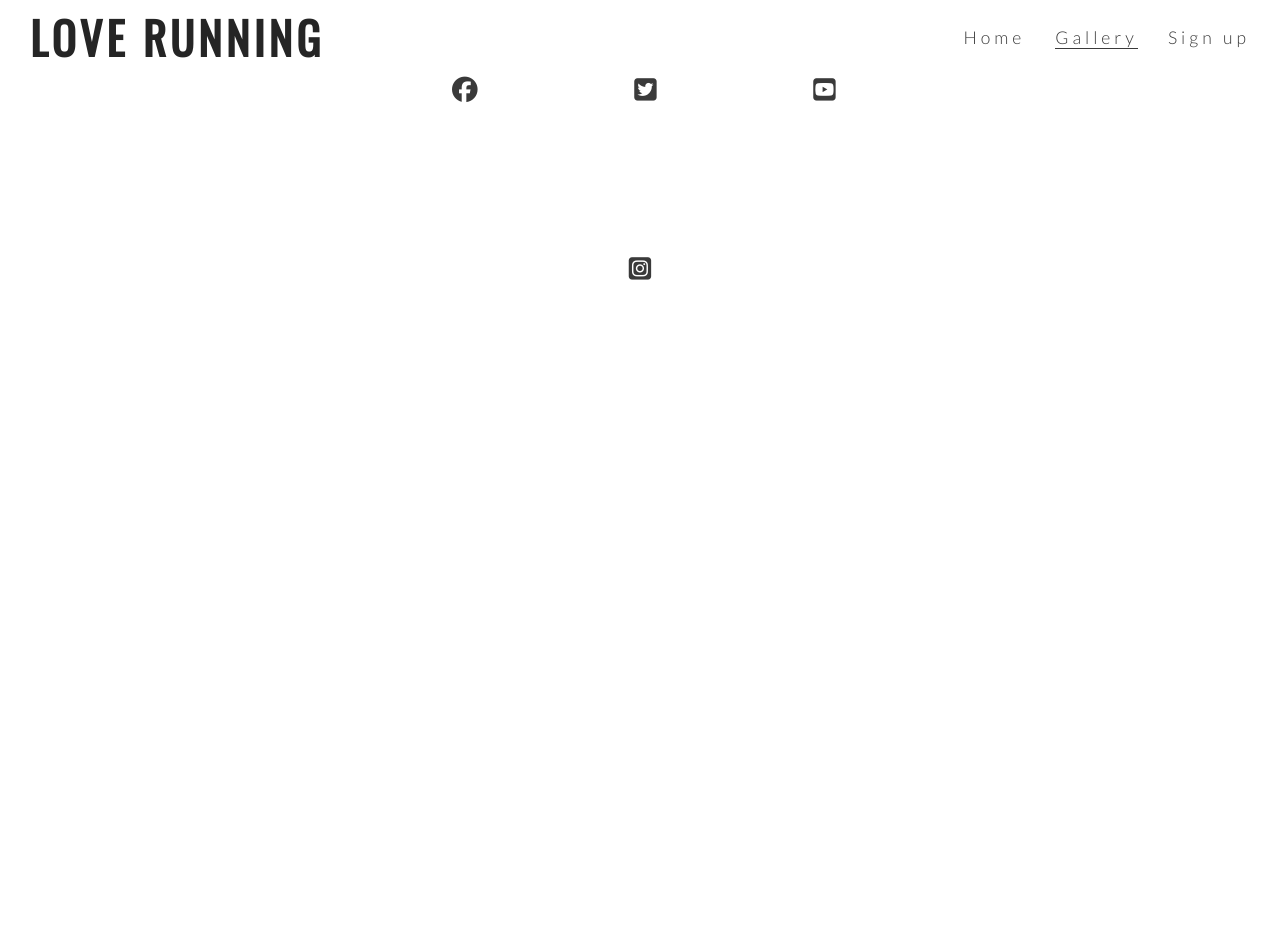
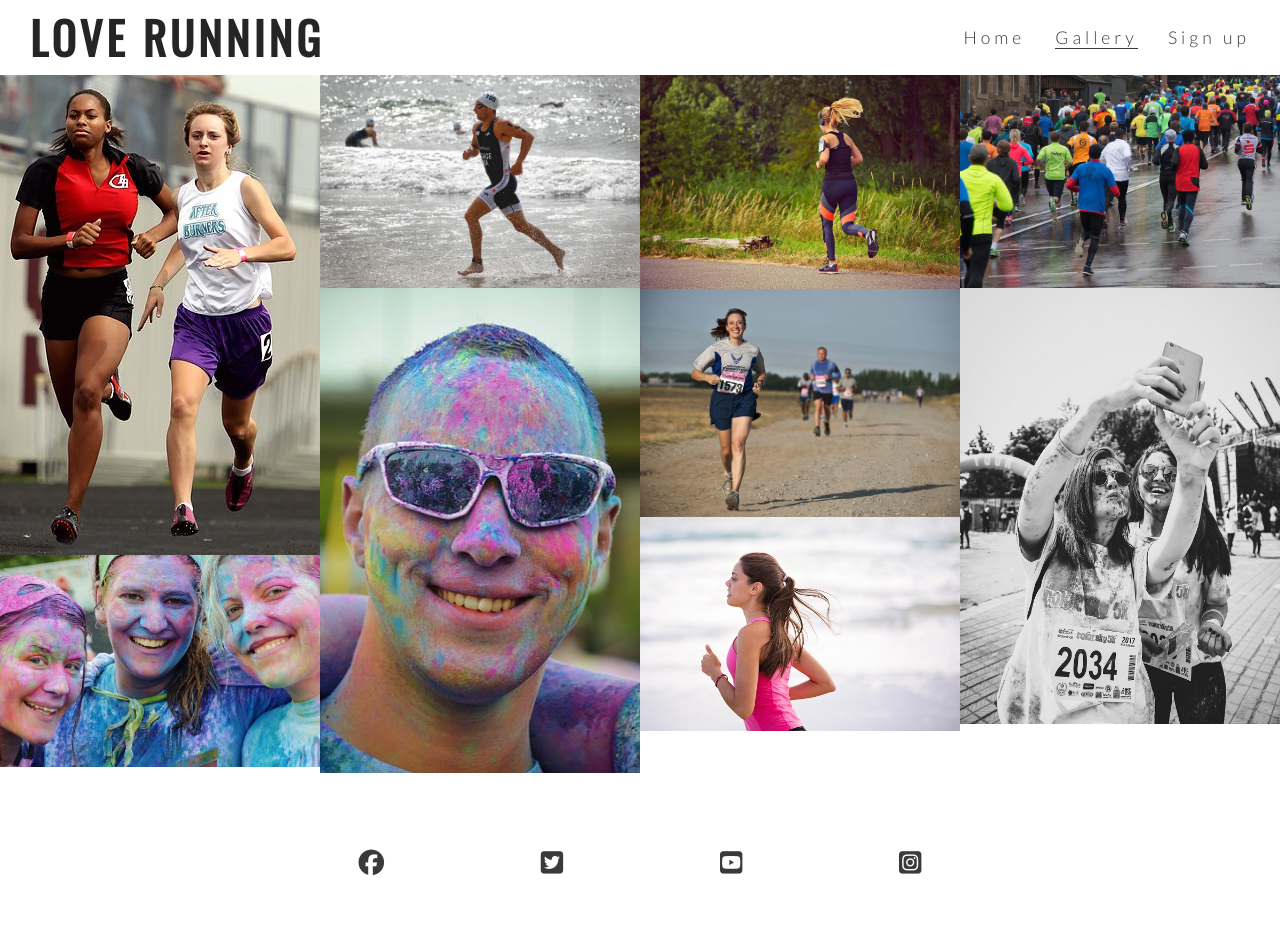
Before and after one commit to kharriiTD/love_running, a plain HTML site: page gallery.html in a window 1280 px wide. Before the commit the page ends 800 px from the top, so only its background shows below. Drawn offline with nearby package versions, Linux system fonts and the light colour scheme.

Commit message:
Add gallery images and masonry styling

```diff
--- a/assets/css/style.css
+++ b/assets/css/style.css
@@ -235,3 +235,15 @@
     padding: 5%;
     color: #3a3a3a;
 }
+
+/* Gallery */
+#photos {
+    clear: both;
+    line-height: 0;
+    column-count: 4;
+    column-gap: 0;
+}
+
+#photos > img {
+    width: 100%;
+}
--- a/gallery.html
+++ b/gallery.html
@@ -31,6 +31,17 @@
             </ul>
         </nav>
     </header>
+    <section id=photos>
+        <img src="assets/images/athletes.jpeg" alt="Two athletes running together">
+        <img src="assets/images/girls.jpeg" alt="Three girls at charity paint running together">
+        <img src="assets/images/runner3.jpeg" alt="Solo male runner jogging on a beach">
+        <img src="assets/images/man.jpeg" alt="Man at charity paint running festival">
+        <img src="assets/images/runner1.jpeg" alt="Solo female runner jogging through Phoenix park">
+        <img src="assets/images/runner2.jpeg" alt="Runners competing in marathon">
+        <img src="assets/images/runner4.jpeg" alt="solo female runner jogging on a beach">
+        <img src="assets/images/running_gang.jpeg" alt="Large group of runners taking part in a marathon on a rainy day">
+        <img src="assets/images/mud-run.jpeg" alt="Two woman runners taking a muddy selfie after the Mud Runners Championship">
+    </section>
 
     <footer>
         <ul class="social-networks">
```
Also changed, not shown: assets/images/athletes.jpeg (added), assets/images/girls.jpeg (added), assets/images/man.jpeg (added), assets/images/mud-run.jpeg (added), assets/images/runner1.jpeg (added), assets/images/runner2.jpeg (added), assets/images/runner3.jpeg (added), assets/images/runner4.jpeg (added), assets/images/running_gang.jpeg (added).
